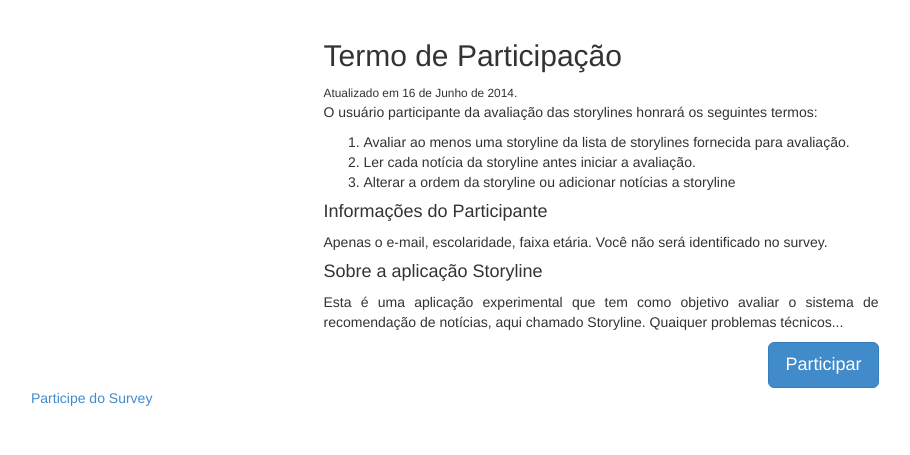
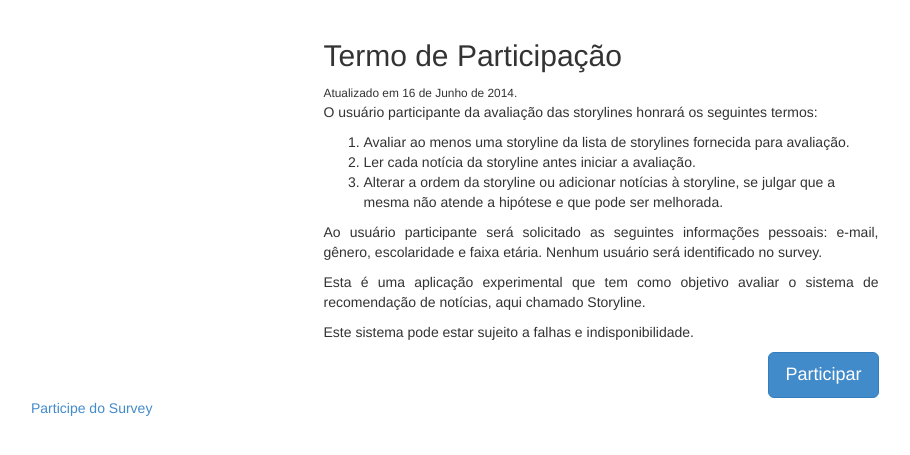
Before and after one commit to phillipecavalcante/storyline, a Django app: page /survey/terms in a window 1280 px wide. Shown: the part 51-506 px from the top of the page, without its empty margins (39-949 px from the left). Run offline with Django 3.2, Linux system fonts and the light colour scheme; parts of the project's set-up code (start-up, migrations or seed data) failed here and were passed over; some libraries are stand-ins or nearby versions.

Commit message:
Adição das estatíticas das informações sobre as storylines

```diff
--- a/apps/survey/forms.py
+++ b/apps/survey/forms.py
@@ -53,7 +53,7 @@ class ProfileForm(forms.Form):
 class EvalForm(forms.Form):
     # user story
 
-    has_read = forms.ChoiceField(choices=UserStory.BOOLEAN_CHOICES, required=False,label="Já leu sobre este tópico antes?")
-    has_context = forms.ChoiceField(choices=UserStory.BOOLEAN_CHOICES, required=False,label="A storyline satisfaz a hipótese?")
-    has_gap = forms.ChoiceField(choices=UserStory.BOOLEAN_CHOICES, required=False,label="Falta alguma notícia na storyline?")
+    has_read = forms.ChoiceField(choices=UserStory.BOOLEAN_CHOICES, required=False,label="Já leu ou ouviu falar sobre este tópico antes?")
+    has_context = forms.ChoiceField(choices=UserStory.BOOLEAN_CHOICES, required=False,label="De uma maneira geral, a storyline satisfaz a hipótese?")
+    has_gap = forms.ChoiceField(choices=UserStory.BOOLEAN_CHOICES, required=False,label="Há a impressão de que falta alguma notícia na storyline?")
     has_similar = forms.ChoiceField(choices=UserStory.BOOLEAN_CHOICES, required=False,label="A storyline tem notícias similares?")
--- a/apps/survey/templates/survey/terms.html
+++ b/apps/survey/templates/survey/terms.html
@@ -25,8 +25,9 @@
                         Ler cada notícia da storyline antes iniciar a avaliação.
                     </li>
                     <li>
-                        Alterar a ordem da storyline ou adicionar notícias a
-                        storyline
+                        Alterar a ordem da storyline ou adicionar notícias à
+                        storyline, se julgar que a mesma não atende a hipótese e que
+                        pode ser melhorada.
                     </li>
                 </ol>
 
@@ -34,19 +35,22 @@
         </section>
 
         <section>
-            <h4>Informações do Participante</h4>
             <p class="text-justify">
-                Apenas o e-mail, escolaridade, faixa etária.
-                Você não será identificado no survey.
+                Ao usuário participante será solicitado as seguintes informações pessoais:
+                e-mail, gênero, escolaridade e faixa etária.
+                Nenhum usuário será identificado no survey.
             </p>
         </section>
         <section>
-            <h4>Sobre a aplicação Storyline</h4>
+
             <p class="text-justify">
                 Esta é uma aplicação experimental que tem como objetivo avaliar
                 o sistema de recomendação de notícias, aqui chamado Storyline.
-                Quaiquer problemas técnicos...
             </p>
+            <p class="text-justify">
+                Este sistema pode estar sujeito a falhas e indisponibilidade.
+            </p>
+
         </section>
         <a href="{% url 'survey:ticket' %}" class="btn btn-primary btn-lg pull-right" role="button">Participar</a>
     </div>
--- a/apps/survey/views.py
+++ b/apps/survey/views.py
@@ -528,6 +528,11 @@ class AnalysisView(View):
         edu = graph_edu()
 
 
+        has_read = graph_has_read()
+        has_context = graph_has_context()
+        has_gap = graph_has_gap()
+        has_similar = graph_has_similar()
+
         spearman = graph_spearman()
 
 
@@ -536,6 +541,10 @@ class AnalysisView(View):
                 'age' : json.dumps(age),
                 'edu' : json.dumps(edu),
                 'spearman' : json.dumps(spearman),
+                'hasread' : has_read,
+                'hascontext' : has_context,
+                'hasgap' : has_gap,
+                'hassimilar' : has_similar,
                 }
 
         return render(request, 'survey/analysis.html', data)
@@ -635,3 +644,52 @@ def graph_spearman():
     spearman_mean_list.insert(0, ['Story', 'CCSM',{ 'role':'annotation'}])
 
     return spearman_mean_list
+
+
+def graph_has_read():
+
+    has_read_n = UserStory.objects.filter(has_read='N').count()
+    has_read_yes = UserStory.objects.filter(has_read='YES').count()
+    has_read_no = UserStory.objects.filter(has_read='NO').count()
+
+    has_read = [  ['Has read', 'Quantidade'],
+                ['Neither/Other', has_read_n],
+                ['Yes', has_read_yes],
+                ['No', has_read_no]  ]
+    return has_read
+
+def graph_has_context():
+
+    has_context_n = UserStory.objects.filter(has_context='N').count()
+    has_context_yes = UserStory.objects.filter(has_context='YES').count()
+    has_context_no = UserStory.objects.filter(has_context='NO').count()
+
+    has_context = [  ['Has context', 'Quantidade'],
+                ['Neither/Other', has_context_n],
+                ['Yes', has_context_yes],
+                ['No', has_context_no]  ]
+    return has_context
+
+def graph_has_similar():
+
+    has_similar_n = UserStory.objects.filter(has_similar='N').count()
+    has_similar_yes = UserStory.objects.filter(has_similar='YES').count()
+    has_similar_no = UserStory.objects.filter(has_similar='NO').count()
+
+    has_similar = [  ['Has similar', 'Quantidade'],
+                ['Neither/Other', has_similar_n],
+                ['Yes', has_similar_yes],
+                ['No', has_similar_no]  ]
+    return has_similar
+
+def graph_has_gap():
+
+    has_gap_n = UserStory.objects.filter(has_gap='N').count()
+    has_gap_yes = UserStory.objects.filter(has_gap='YES').count()
+    has_gap_no = UserStory.objects.filter(has_gap='NO').count()
+
+    has_gap = [  ['Has Gap', 'Quantidade'],
+                ['Neither/Other', has_gap_n],
+                ['Yes', has_gap_yes],
+                ['No', has_gap_no]  ]
+    return has_gap
```
Also changed, not shown: apps/survey/templates/survey/analysis.html (+26 -0 lines), apps/survey/templates/survey/eval_story.html (+19 -16 lines).
